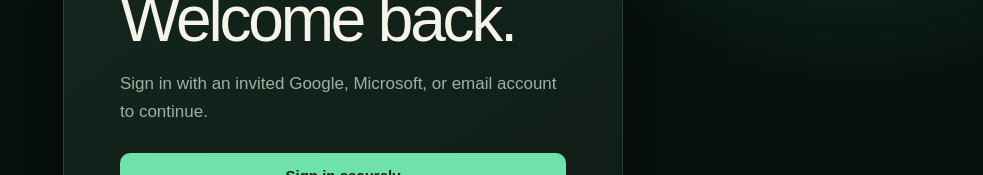
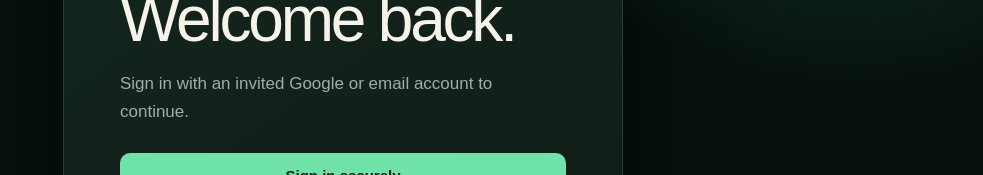
Before and after one commit to cgammongit/cookie-booth-command-center, a Next.js app: page / in a window 1280 px wide. Shown: the part 302-477 px from the top of the page, without its empty margins (297-1280 px from the left). Built offline with nearby package versions, Linux system fonts and the light colour scheme; no server answers.

Commit message:
Limit sign-in copy to active providers

```diff
--- a/app/auth-panels.tsx
+++ b/app/auth-panels.tsx
@@ -8,7 +8,7 @@ export function SignInPanel() {
       <section className="authCard">
         <p className="eyebrow">COOKIE BOOTH COMMAND CENTER</p>
         <h1>Welcome back.</h1>
-        <p>Sign in with an invited Google, Microsoft, or email account to continue.</p>
+        <p>Sign in with an invited Google or email account to continue.</p>
         <SignInButton mode="modal"><button className="primary authAction">Sign in securely</button></SignInButton>
         <small>Access is invitation-only. Signing in does not automatically grant booth access.</small>
       </section>
```
